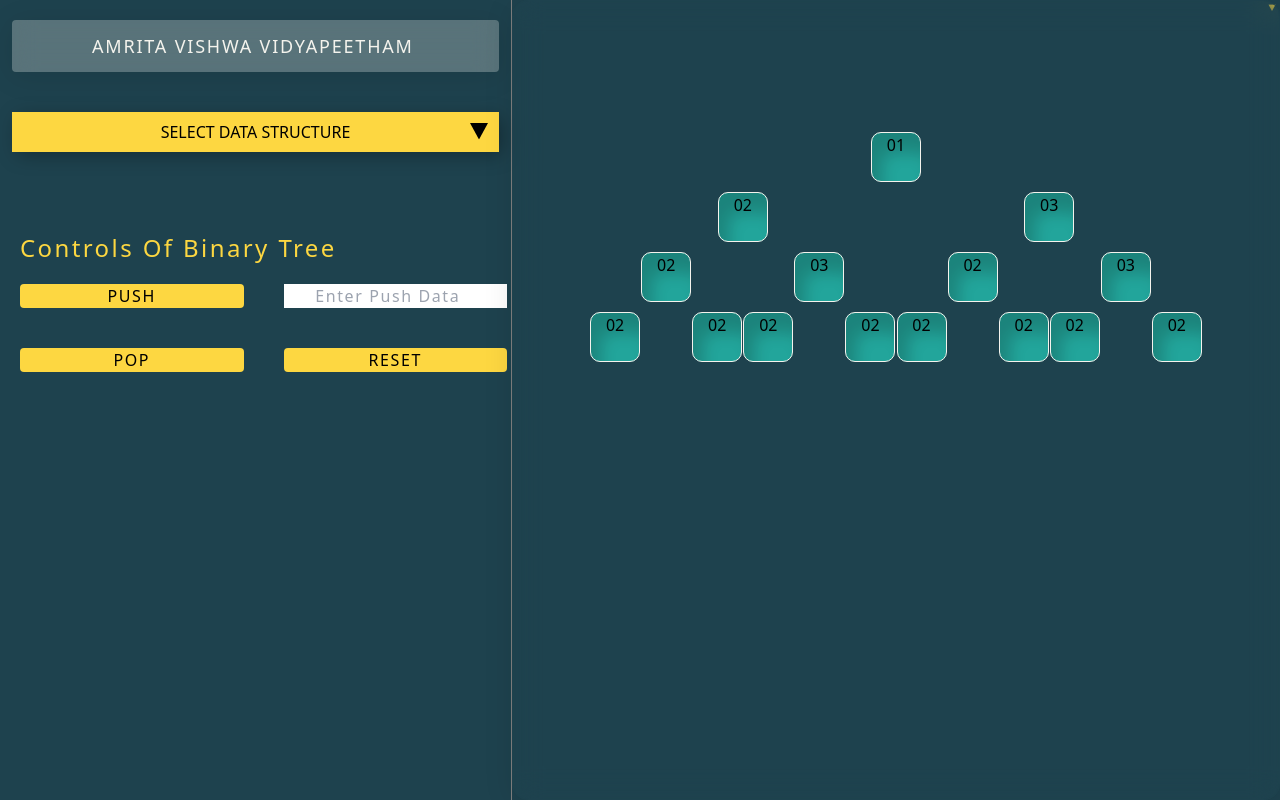
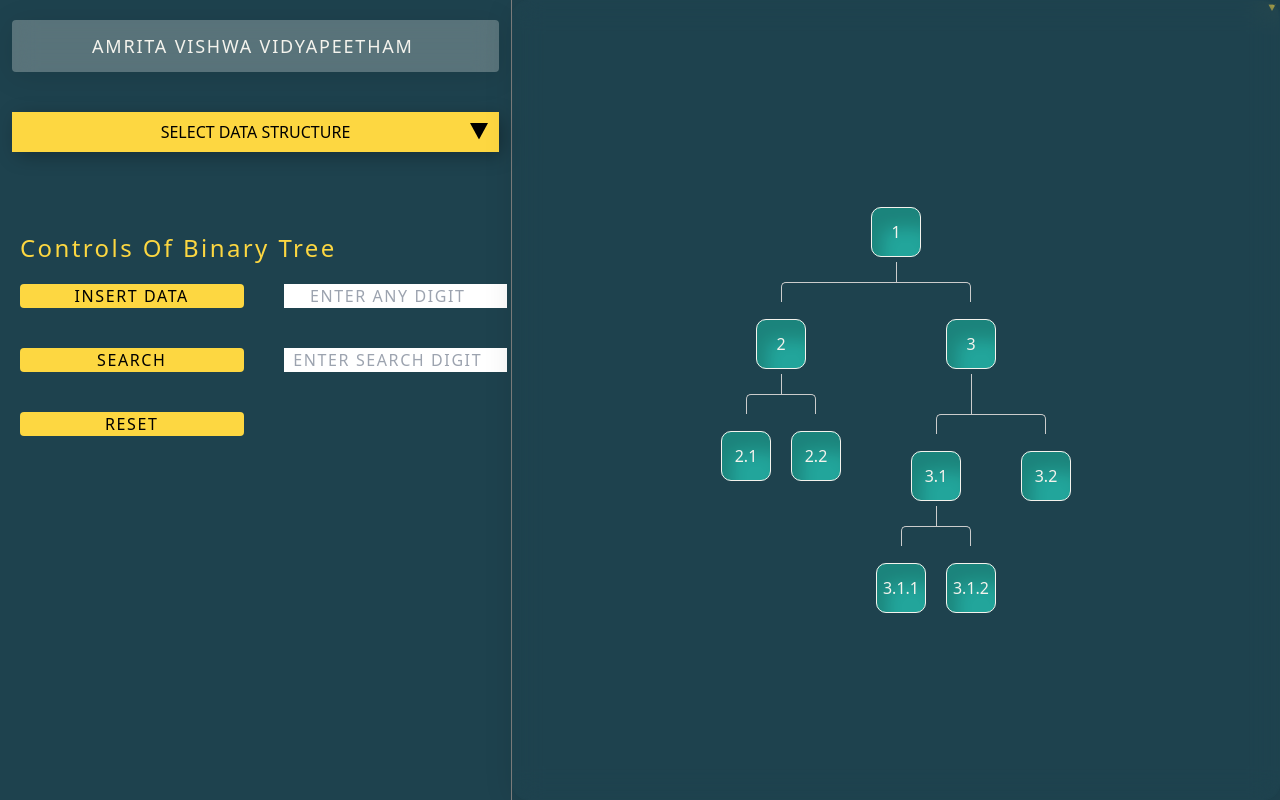
Before and after one commit to Aashray446/DSA_MADE_EASY, a plain HTML site: page binary.html in a window 1280 px wide. Drawn offline with nearby package versions, Linux system fonts and the light colour scheme.

Commit message:
<Enhancement> : [Binary Tree UI completed]

```diff
--- a/binary.html
+++ b/binary.html
@@ -79,11 +79,15 @@
 
                       <!-- INITIAL WORKS WILL BE ASSIGNED HERE -->
 
-                        <button class="bg-secondary rounded hover:bg-primary20 duration-700 focus:shadow-outline">PUSH</button>
+                        <button class="bg-secondary rounded hover:bg-primary20 duration-700 focus:shadow-outline">INSERT DATA</button>
 
-                        <input type="number" class="text-center" placeholder="Enter Push Data" name="push">
+                        <input type="number" class="text-center" placeholder="ENTER ANY DIGIT" name="push">
 
-                        <button class="bg-secondary rounded hover:bg-primary20 duration-700">POP</button>
+                        <button class="bg-secondary rounded hover:bg-primary20 duration-700">SEARCH</button>
+
+
+                        <input type="number" class="text-center" placeholder="ENTER SEARCH DIGIT" name="push">
+
 
                         <button class="bg-secondary text-red-600 rounded hover:bg-primary20 duration-700">RESET</button>
 
@@ -102,35 +106,48 @@
 <!--------------------------------------------------------- PLAYGROUND AREAD ------------------------------------------------------------------------------------------------>
             <div class="container grid place-items-center h-screen back-dark" style="height:100vh; width: 60%;">
 
-                <div class="animation-wrapper">
-                  <div class="grid grid-cols-12 justify-items-center">
-                    <div class="col-span-12 queue">01</div>
-                    <div class="col-span-6 queue">02</div>
-                    <div class="col-span-6 queue">03</div>
-                    <div class="col-span-3 queue">02</div>
-                    <div class="col-span-3 queue">03</div>
-                    <div class="col-span-3 queue">02</div>
-                    <div class="col-span-3 queue">03</div>
-                    <div class="col-span-1 queue">02</div>
-                    <div class="col-span-1 invisible queue"></div>
-                    <div class="col-span-1 queue">02</div>
-                    <div class="col-span-1 queue">02</div>
-                    <div class="col-span-1 invisible queue"></div>
-                    <div class="col-span-1 queue">02</div>
-                    <div class="col-span-1 queue">02</div>
-                    <div class="col-span-1 invisible queue"></div>
-                    <div class="col-span-1 queue">02</div>
-                    <div class="col-span-1 queue">02</div>
-                    <div class="col-span-1 invisible queue"></div>
-                    <div class="col-span-1 queue">02</div>
+              <div class="tree" id="tree">
+                <ul>
+                  <li>
+                    <a href="#">1</a>
+                    <ul>
+                      <li>
+                        <a href="#">2</a>
+                        <ul>
+                          <li>
+                            <a href="#">2.1</a>
 
-
-
-
-
-
-                  </div>
-                  </div>
+                          </li>
+                          <li>
+                            <a href="#">2.2</a>
+                          </li>
+                        </ul>
+                      </li>
+                      <li>
+                        <a href="#">3</a>
+                        <ul>
+                          <ul>
+                          <li>
+                            <a href="#">3.1</a>
+                            <ul>
+                          <li>
+                            <a href="#">3.1.1</a>
+                          </li>
+                          <li>
+                            <a href="#">3.1.2</a>
+                          </li>
+                        </ul>
+                          </li>
+                          <li>
+                            <a href="#">3.2</a>
+                          </li>
+                        </ul>
+                        </ul>
+                      </li>
+                    </ul>
+                  </li>
+                </ul>
+              </div>
             </div>
 <!--------------------------------------------------------- PLAYGROUND AREA ENDS ------------------------------------------------------------------------------------------------>
 
--- a/style/style.css
+++ b/style/style.css
@@ -703,3 +703,106 @@ input:checked + .slider:before {
 @keyframes a6 {
   80%,100%{background-position: 50px 50%,85px 0}
 }
+
+/* BINARY TREE  */
+.tree ul {
+	padding-top: 20px; position: relative;
+
+	transition: all 0.5s;
+	-webkit-transition: all 0.5s;
+	-moz-transition: all 0.5s;
+}
+
+.tree li {
+	float: left; text-align: center;
+	list-style-type: none;
+	position: relative;
+	padding: 32px 5px 0 5px;
+
+	transition: all 0.5s;
+	-webkit-transition: all 0.5s;
+	-moz-transition: all 0.5s;
+}
+
+/*We will use ::before and ::after to draw the connectors*/
+
+.tree li::before, .tree li::after{
+	content: '';
+	position: absolute; top: 0; right: 50%;
+	border-top: 1px solid #ccc;
+	width: 50%; height: 20px;
+}
+.tree li::after{
+	right: auto; left: 50%;
+	border-left: 1px solid #ccc;
+}
+
+/*We need to remove left-right connectors from elements without
+any siblings*/
+.tree li:only-child::after, .tree li:only-child::before {
+	display: none;
+}
+
+/*Remove space from the top of single children*/
+.tree li:only-child{ padding-top: 0;}
+
+/*Remove left connector from first child and
+right connector from last child*/
+.tree li:first-child::before, .tree li:last-child::after{
+	border: 0 none;
+}
+/*Adding back the vertical connector to the last nodes*/
+.tree li:last-child::before{
+	border-right: 1px solid #ccc;
+	border-radius: 0 5px 0 0;
+	-webkit-border-radius: 0 5px 0 0;
+	-moz-border-radius: 0 5px 0 0;
+}
+.tree li:first-child::after{
+	border-radius: 5px 0 0 0;
+	-webkit-border-radius: 5px 0 0 0;
+	-moz-border-radius: 5px 0 0 0;
+}
+
+/*Time to add downward connectors from parents*/
+.tree ul ul::before{
+	content: '';
+	position: absolute; top: 0; left: 50%;
+	border-left: 1px solid #ccc;
+	width: 0; height: 20px;
+}
+
+.tree li a{
+  color: var(--light);
+  background-color:#24b4a6df;
+  display: inline-flex;
+  justify-content: center;
+  width: 50px;
+  height: 50px;
+  margin: 5px;
+  border: 1px solid #F4F3ED;
+  border-radius: 10px;
+  box-shadow: 10px 20px 16px rgba(0, 0, 0, 0.2) inset;
+	display: inline-block;
+  padding-top: 12px;
+
+	-webkit-border-radius: 10px;
+	-moz-border-radius: 10px;
+
+	transition: all 0.5s;
+	-webkit-transition: all 0.5s;
+	-moz-transition: all 0.5s;
+}
+
+/*Time for some hover effects*/
+/*We will apply the hover effect the the lineage of the element also*/
+.tree li a:hover, .tree li a:hover+ul li a {
+	background: var(--secondary); color: #000; border: 1px solid #94a0b4;
+}
+/*Connector styles on hover*/
+.tree li a:hover+ul li::after,
+.tree li a:hover+ul li::before,
+.tree li a:hover+ul::before,
+.tree li a:hover+ul ul::before{
+	border-color:  #94a0b4;
+}
```
Also changed, not shown: js/binaryTree.js (+74 -11 lines).
